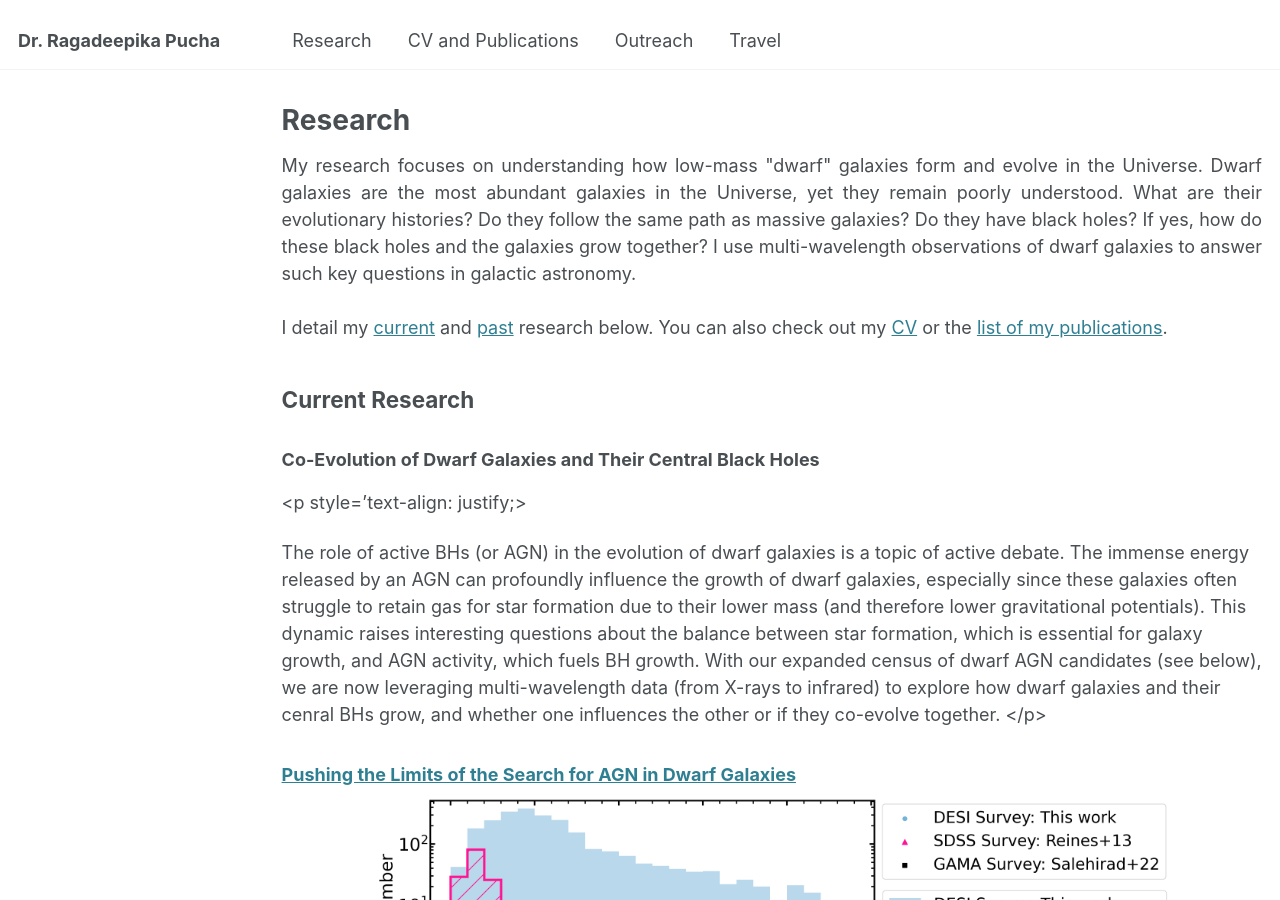
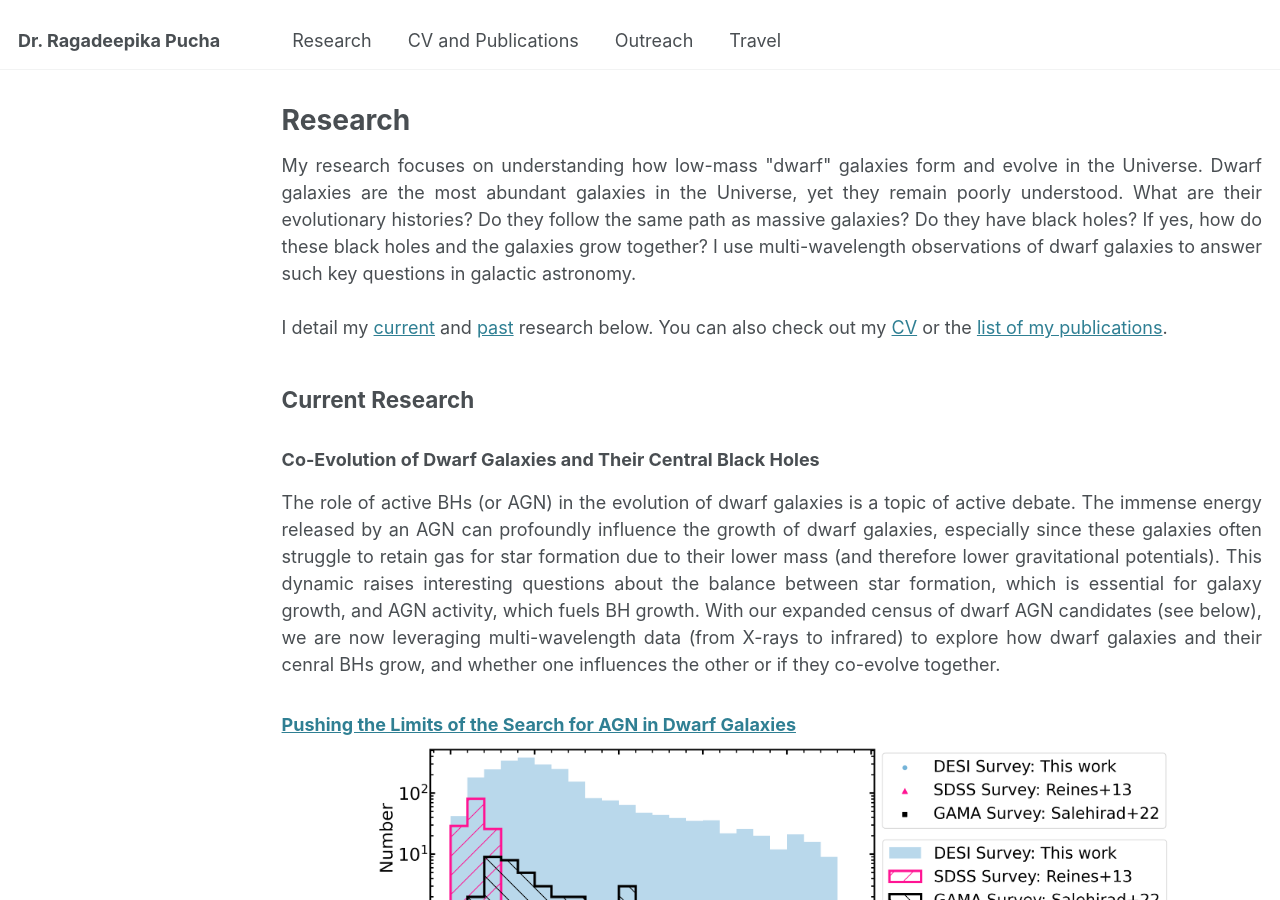
Before and after one commit to Ragadeepika-Pucha/Ragadeepika-Pucha.github.io, a Jekyll site: the page built from _pages/research.md, in a window 1280 px wide and 900 px high. Built offline with Jekyll 4.4.1, drawn with Linux system fonts in a browser that asks for light colours.

Commit message:
fix justify

```diff
--- a/_pages/research.md
+++ b/_pages/research.md
@@ -13,7 +13,7 @@ My research focuses on understanding how low-mass "dwarf" galaxies form and evol
 
 ### Co-Evolution of Dwarf Galaxies and Their Central Black Holes
 
-<p style='text-align: justify;>
+<p style='text-align: justify;'>
 
 The role of active BHs (or AGN) in the evolution of dwarf galaxies is a topic of active debate. The immense energy released by an AGN can profoundly influence the growth of dwarf galaxies, especially since these galaxies often struggle to retain gas for star formation due to their lower mass (and therefore lower gravitational potentials). This dynamic raises interesting questions about the balance between star formation, which is essential for galaxy growth, and AGN activity, which fuels BH growth. With our expanded census of dwarf AGN candidates (see below), we are now leveraging multi-wavelength data (from X-rays to infrared) to explore how dwarf galaxies and their cenral BHs grow, and whether one influences the other or if they co-evolve together.
 </p>
```
